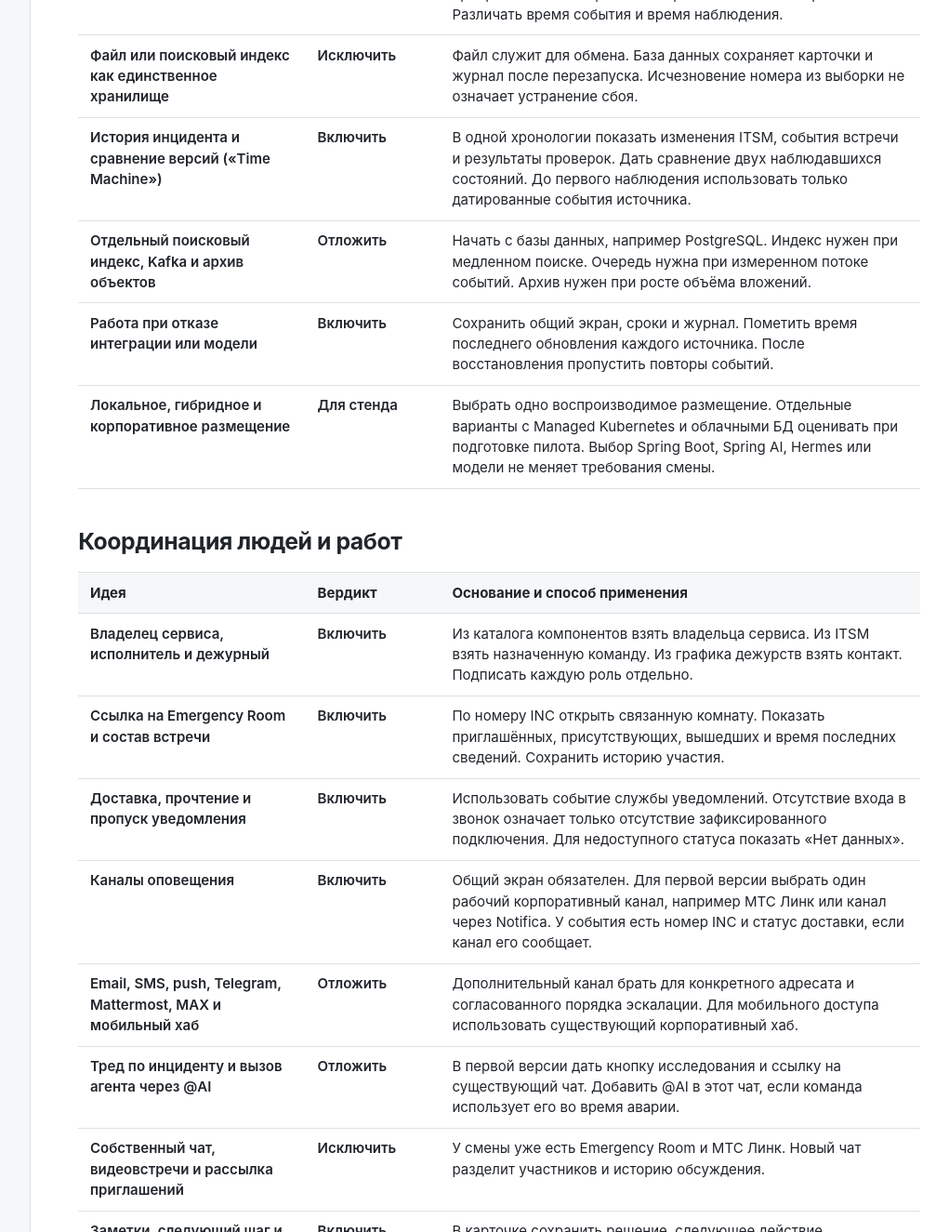
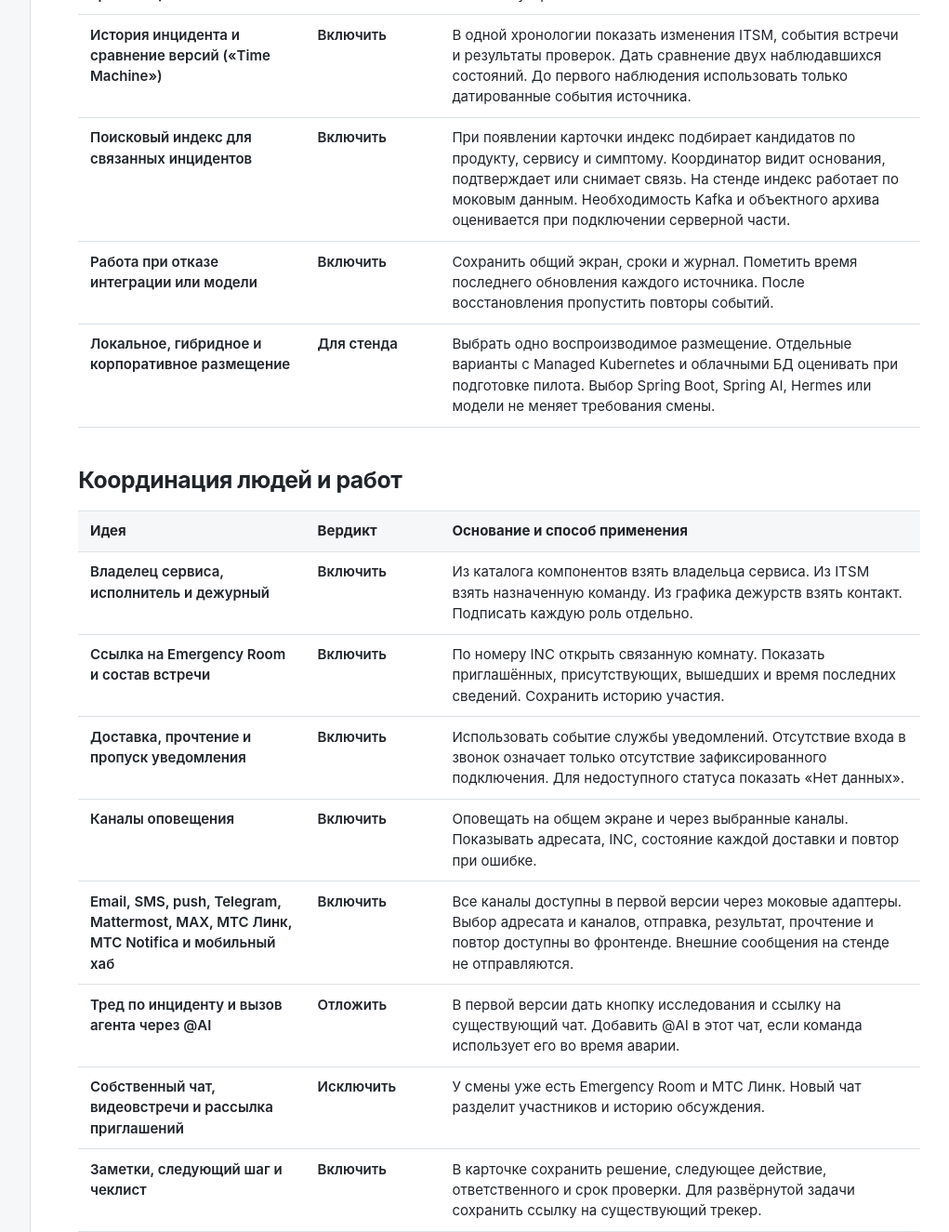
Before and after one commit to Hardcode17/mts_dashboard_data, a plain HTML site: page docs/proposals.html in a window 1280 px wide. Shown: the part 4860-6185 px from the top of the page at 93% size, without its empty margins (239-1260 px from the left). Drawn offline with Linux system fonts and the light colour scheme.

Commit message:
docs: update incident correlation and notification requirements

```diff
--- a/docs/proposals.html
+++ b/docs/proposals.html
@@ -139,13 +139,12 @@
 <tbody>
 <tr><th scope="row">JSON и автоматическое обновление</th><td>Включить</td><td>На защите изменить исходный файл. Дашборд сам обновляет группы и карточку. Испытать задержку до 5 секунд после сохранения корректного файла.</td></tr>
 <tr><th scope="row">Чтение ITSM через API</th><td>Включить</td><td>Для интеграции получать карточки и изменения из ITSM. Период опроса зависит от требуемой свежести и возможностей источника. Минута остаётся вариантом.</td></tr>
-<tr><th scope="row">Доставка событий из ITSM</th><td>Отложить</td><td>Подключить, если опрос не обеспечивает нужную свежесть или пропускает промежуточные переходы. Использовать тот же журнал. Обрабатывать повторную доставку без повторного оповещения.</td></tr>
 <tr><th scope="row">Подсветка изменений и ошибок импорта</th><td>Включить</td><td>У изменения показать старое и новое значения. У ошибки показать номер записи, поле и причину. При ошибке чтения сохранить последний корректный результат и указать его возраст.</td></tr>
 <tr><th scope="row">Ручное разрешение каждого расхождения</th><td>Исключить</td><td>Обычная смена команды или срока должна появиться автоматически. Проверка человеком нужна при ошибке, которую источник не позволяет разрешить.</td></tr>
 <tr><th scope="row">Таблица инцидентов и отдельный журнал</th><td>Включить</td><td>Хранить одну текущую запись на INC. В журнал писать подтверждения, изменения статуса, назначения, срока, приоритета и текста решения. Хранить источник и время. Различать время события и время наблюдения.</td></tr>
 <tr><th scope="row">Файл или поисковый индекс как единственное хранилище</th><td>Исключить</td><td>Файл служит для обмена. База данных сохраняет карточки и журнал после перезапуска. Исчезновение номера из выборки не означает устранение сбоя.</td></tr>
 <tr><th scope="row">История инцидента и сравнение версий («Time Machine»)</th><td>Включить</td><td>В одной хронологии показать изменения ITSM, события встречи и результаты проверок. Дать сравнение двух наблюдавшихся состояний. До первого наблюдения использовать только датированные события источника.</td></tr>
-<tr><th scope="row">Отдельный поисковый индекс, Kafka и архив объектов</th><td>Отложить</td><td>Начать с базы данных, например PostgreSQL. Индекс нужен при медленном поиске. Очередь нужна при измеренном потоке событий. Архив нужен при росте объёма вложений.</td></tr>
+<tr><th scope="row">Поисковый индекс для связанных инцидентов</th><td>Включить</td><td>При появлении карточки индекс подбирает кандидатов по продукту, сервису и симптому. Координатор видит основания, подтверждает или снимает связь. На стенде индекс работает по моковым данным. Необходимость Kafka и объектного архива оценивается при подключении серверной части.</td></tr>
 <tr><th scope="row">Работа при отказе интеграции или модели</th><td>Включить</td><td>Сохранить общий экран, сроки и журнал. Пометить время последнего обновления каждого источника. После восстановления пропустить повторы событий.</td></tr>
 <tr><th scope="row">Локальное, гибридное и корпоративное размещение</th><td>Для стенда</td><td>Выбрать одно воспроизводимое размещение. Отдельные варианты с Managed Kubernetes и облачными БД оценивать при подготовке пилота. Выбор Spring Boot, Spring AI, Hermes или модели не меняет требования смены.</td></tr>
 </tbody>
@@ -161,8 +160,8 @@
 <tr><th scope="row">Владелец сервиса, исполнитель и дежурный</th><td>Включить</td><td>Из каталога компонентов взять владельца сервиса. Из ITSM взять назначенную команду. Из графика дежурств взять контакт. Подписать каждую роль отдельно.</td></tr>
 <tr><th scope="row">Ссылка на Emergency Room и состав встречи</th><td>Включить</td><td>По номеру INC открыть связанную комнату. Показать приглашённых, присутствующих, вышедших и время последних сведений. Сохранить историю участия.</td></tr>
 <tr><th scope="row">Доставка, прочтение и пропуск уведомления</th><td>Включить</td><td>Использовать событие службы уведомлений. Отсутствие входа в звонок означает только отсутствие зафиксированного подключения. Для недоступного статуса показать «Нет данных».</td></tr>
-<tr><th scope="row">Каналы оповещения</th><td>Включить</td><td>Общий экран обязателен. Для первой версии выбрать один рабочий корпоративный канал, например МТС Линк или канал через Notifica. У события есть номер INC и статус доставки, если канал его сообщает.</td></tr>
-<tr><th scope="row">Email, SMS, push, Telegram, Mattermost, MAX и мобильный хаб</th><td>Отложить</td><td>Дополнительный канал брать для конкретного адресата и согласованного порядка эскалации. Для мобильного доступа использовать существующий корпоративный хаб.</td></tr>
+<tr><th scope="row">Каналы оповещения</th><td>Включить</td><td>Оповещать на общем экране и через выбранные каналы. Показывать адресата, INC, состояние каждой доставки и повтор при ошибке.</td></tr>
+<tr><th scope="row">Email, SMS, push, Telegram, Mattermost, MAX, МТС Линк, МТС Notifica и мобильный хаб</th><td>Включить</td><td>Все каналы доступны в первой версии через моковые адаптеры. Выбор адресата и каналов, отправка, результат, прочтение и повтор доступны во фронтенде. Внешние сообщения на стенде не отправляются.</td></tr>
 <tr><th scope="row">Тред по инциденту и вызов агента через @AI</th><td>Отложить</td><td>В первой версии дать кнопку исследования и ссылку на существующий чат. Добавить @AI в этот чат, если команда использует его во время аварии.</td></tr>
 <tr><th scope="row">Собственный чат, видеовстречи и рассылка приглашений</th><td>Исключить</td><td>У смены уже есть Emergency Room и МТС Линк. Новый чат разделит участников и историю обсуждения.</td></tr>
 <tr><th scope="row">Заметки, следующий шаг и чеклист</th><td>Включить</td><td>В карточке сохранить решение, следующее действие, ответственного и срок проверки. Для развёрнутой задачи сохранить ссылку на существующий трекер.</td></tr>
```
Also changed, not shown: docs/index.html (+1 -1 lines), docs/requirements.html (+3 -0 lines), 2 other files.
